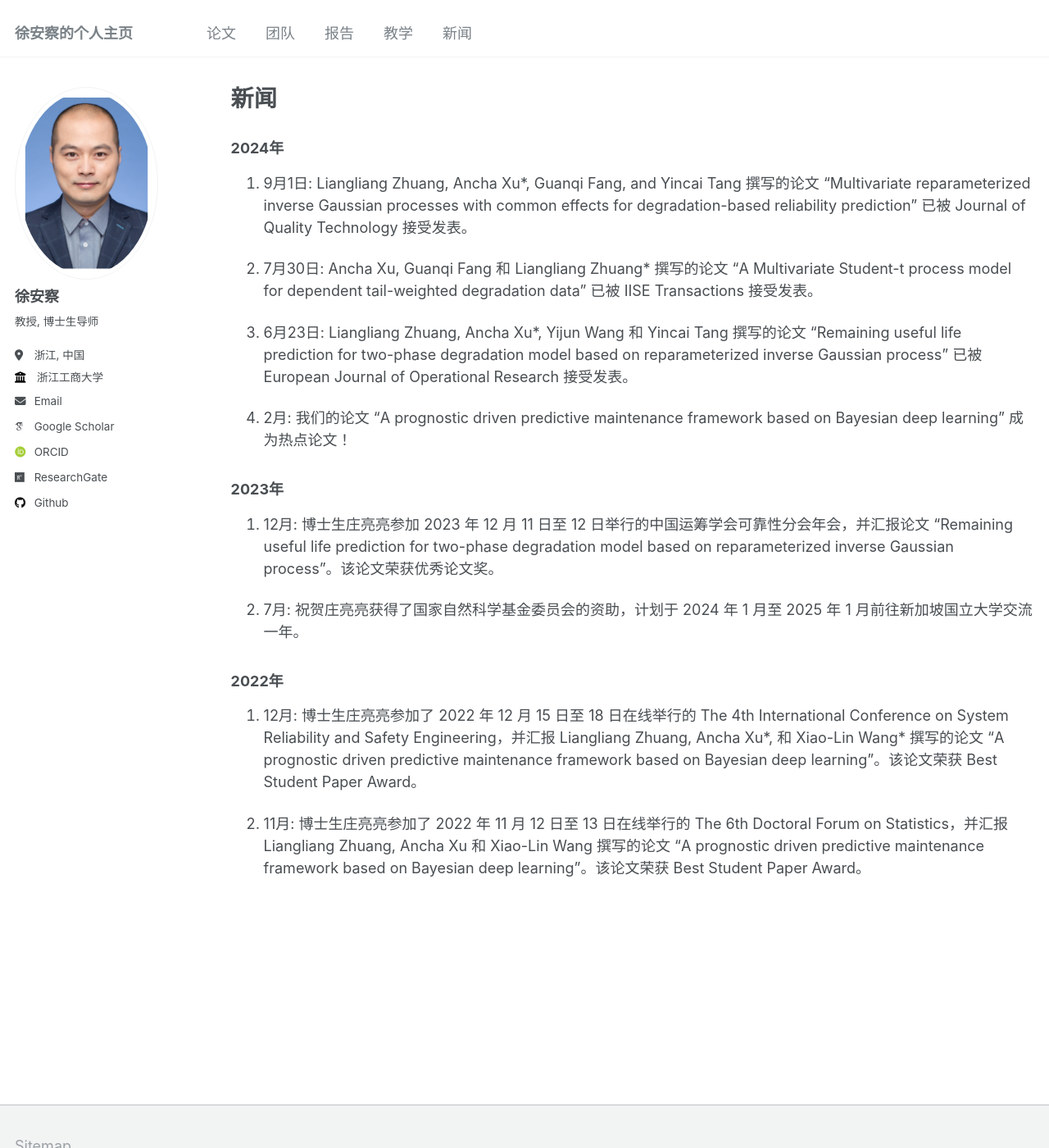
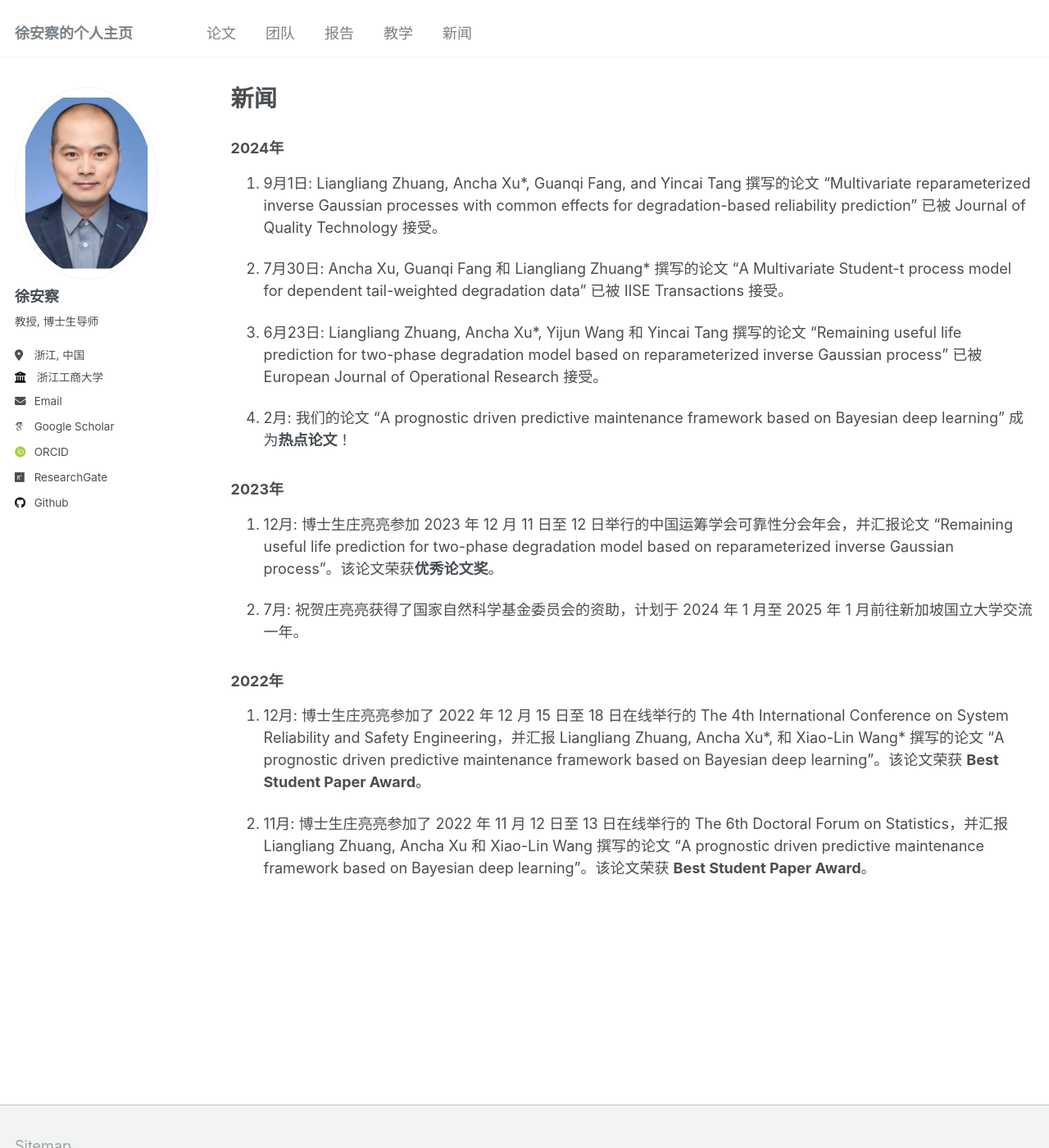
Before and after one commit to XU-ANCHA/XU-ANCHA.github.io, a Jekyll site: the page built from _pages/year-archive.md, in a window 1280 px wide and 1400 px high. Shown: the whole window at 82% size. Built offline with Jekyll 4.4.1, drawn with Linux system fonts in a browser that asks for light colours; some web fonts are replaced.

Commit message:
Update year-archive.md

```diff
--- a/_pages/year-archive.md
+++ b/_pages/year-archive.md
@@ -7,22 +7,22 @@ author_profile: true
 
 ### 2024年
 
-1. 9月1日: Liangliang Zhuang, Ancha Xu\*, Guanqi Fang, and Yincai Tang 撰写的论文 “Multivariate reparameterized inverse Gaussian processes with common effects for degradation-based reliability prediction” 已被 Journal of Quality Technology 接受发表。
+1. 9月1日: Liangliang Zhuang, Ancha Xu\*, Guanqi Fang, and Yincai Tang 撰写的论文 “Multivariate reparameterized inverse Gaussian processes with common effects for degradation-based reliability prediction” 已被 Journal of Quality Technology 接受。
 
-1. 7月30日: Ancha Xu, Guanqi Fang 和 Liangliang Zhuang\* 撰写的论文 “A Multivariate Student-t process model for dependent tail-weighted degradation data” 已被 IISE Transactions 接受发表。
+1. 7月30日: Ancha Xu, Guanqi Fang 和 Liangliang Zhuang\* 撰写的论文 “A Multivariate Student-t process model for dependent tail-weighted degradation data” 已被 IISE Transactions 接受。
 
-1. 6月23日: Liangliang Zhuang, Ancha Xu\*, Yijun Wang 和 Yincai Tang 撰写的论文 “Remaining useful life prediction for two-phase degradation model based on reparameterized inverse Gaussian process” 已被 European Journal of Operational Research 接受发表。
+1. 6月23日: Liangliang Zhuang, Ancha Xu\*, Yijun Wang 和 Yincai Tang 撰写的论文 “Remaining useful life prediction for two-phase degradation model based on reparameterized inverse Gaussian process” 已被 European Journal of Operational Research 接受。
 
-1. 2月: 我们的论文 “A prognostic driven predictive maintenance framework based on Bayesian deep learning” 成为热点论文！
+1. 2月: 我们的论文 “A prognostic driven predictive maintenance framework based on Bayesian deep learning” 成为**热点论文**！
 
 ### 2023年
 
-1. 12月: 博士生庄亮亮参加 2023 年 12 月 11 日至 12 日举行的中国运筹学会可靠性分会年会，并汇报论文 “Remaining useful life prediction for two-phase degradation model based on reparameterized inverse Gaussian process”。该论文荣获优秀论文奖。
+1. 12月: 博士生庄亮亮参加 2023 年 12 月 11 日至 12 日举行的中国运筹学会可靠性分会年会，并汇报论文 “Remaining useful life prediction for two-phase degradation model based on reparameterized inverse Gaussian process”。该论文荣获**优秀论文奖**。
 
 1. 7月: 祝贺庄亮亮获得了国家自然科学基金委员会的资助，计划于 2024 年 1 月至 2025 年 1 月前往新加坡国立大学交流一年。
 
 ### 2022年
 
-1. 12月: 博士生庄亮亮参加了 2022 年 12 月 15 日至 18 日在线举行的 The 4th International Conference on System Reliability and Safety Engineering，并汇报 Liangliang Zhuang, Ancha Xu\*, 和 Xiao-Lin Wang\* 撰写的论文 “A prognostic driven predictive maintenance framework based on Bayesian deep learning”。该论文荣获 Best Student Paper Award。
+1. 12月: 博士生庄亮亮参加了 2022 年 12 月 15 日至 18 日在线举行的 The 4th International Conference on System Reliability and Safety Engineering，并汇报 Liangliang Zhuang, Ancha Xu\*, 和 Xiao-Lin Wang\* 撰写的论文 “A prognostic driven predictive maintenance framework based on Bayesian deep learning”。该论文荣获 **Best Student Paper Award**。
 
-1. 11月: 博士生庄亮亮参加了 2022 年 11 月 12 日至 13 日在线举行的 The 6th Doctoral Forum on Statistics，并汇报 Liangliang Zhuang, Ancha Xu 和 Xiao-Lin Wang 撰写的论文 “A prognostic driven predictive maintenance framework based on Bayesian deep learning”。该论文荣获 Best Student Paper Award。
+1. 11月: 博士生庄亮亮参加了 2022 年 11 月 12 日至 13 日在线举行的 The 6th Doctoral Forum on Statistics，并汇报 Liangliang Zhuang, Ancha Xu 和 Xiao-Lin Wang 撰写的论文 “A prognostic driven predictive maintenance framework based on Bayesian deep learning”。该论文荣获 **Best Student Paper Award**。
```
